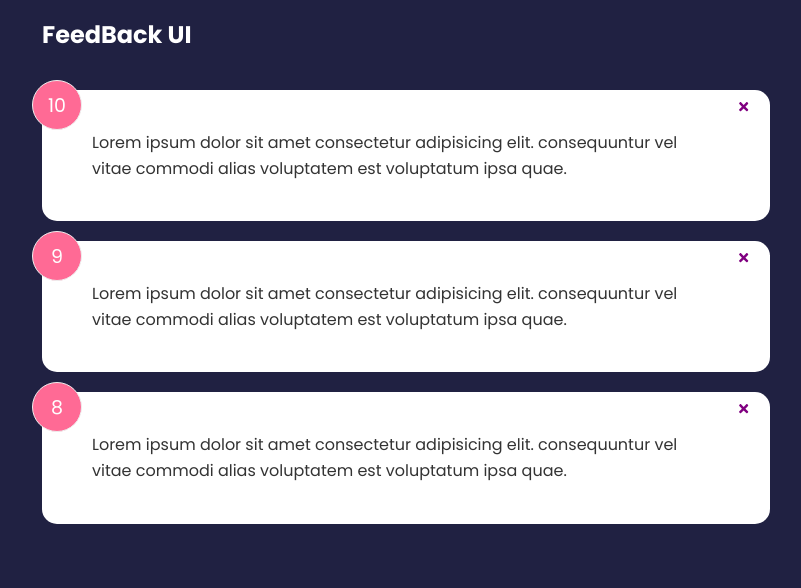
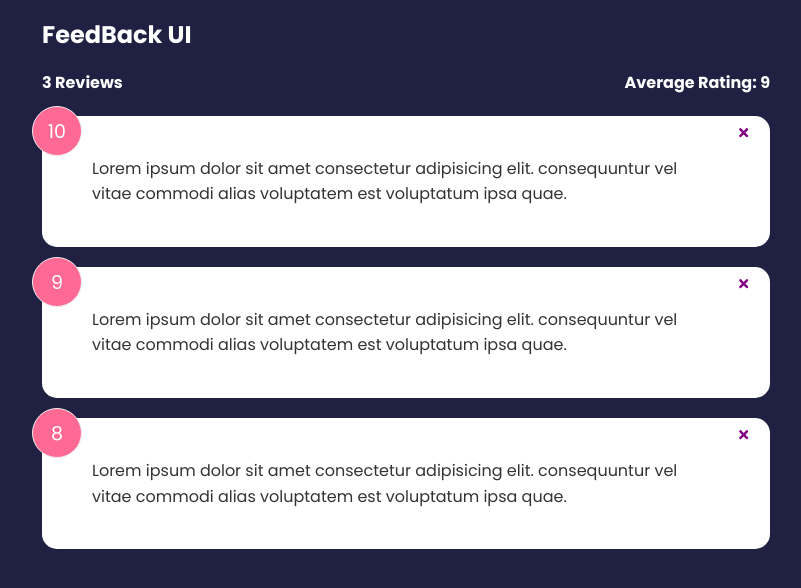
Before and after one commit to mfkfawas/feedback-app, a React (Create React App) app: page / in a window 1280 px wide. Shown: the top 588 px of the page, without its empty margins (234-1035 px from the left). Built offline with nearby package versions, Linux system fonts and the light colour scheme.

Commit message:
Added FeedbackStats component

```diff
--- a/src/App.js
+++ b/src/App.js
@@ -1,6 +1,7 @@
 import { useState } from 'react';
 import Header from './components/Header';
 import FeedbackList from './components/FeedbackList';
+import FeedbackStats from './components/FeedbackStats';
 import FeedbackData from './data/FeedbackData';
 
 function App() {
@@ -16,6 +17,7 @@
     <>
       <Header />
       <div className='container'>
+        <FeedbackStats feedback={feedback} />
         <FeedbackList
           feedback={feedback}
           handleDelete={deleteFeedback}
--- /dev/null
+++ b/src/components/FeedbackStats.jsx
@@ -0,0 +1,24 @@
+import PropTypes from 'prop-types';
+
+const FeedbackStats = ({ feedback }) => {
+  //Calculate Ratings
+  let average = feedback.reduce((acc, cur) => {
+    return acc + cur.rating / feedback.length;
+  }, 0);
+
+  //Take off if there is trailing zeroes, like 8.0.
+  average = average.toFixed(1).replace(/[.,]0$/, '');
+
+  return (
+    <div className='feedback-stats'>
+      <h4>{feedback.length} Reviews</h4>
+      <h4>Average Rating: {isNaN(average) ? 0 : average}</h4>
+    </div>
+  );
+};
+
+FeedbackStats.propTypes = {
+  feedback: PropTypes.array.isRequired,
+};
+
+export default FeedbackStats;
```
